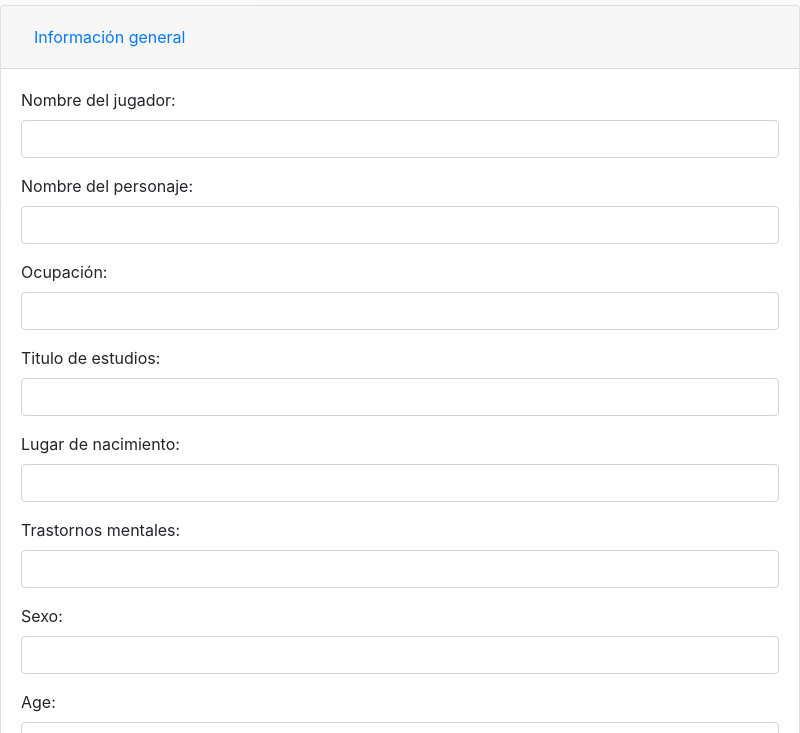
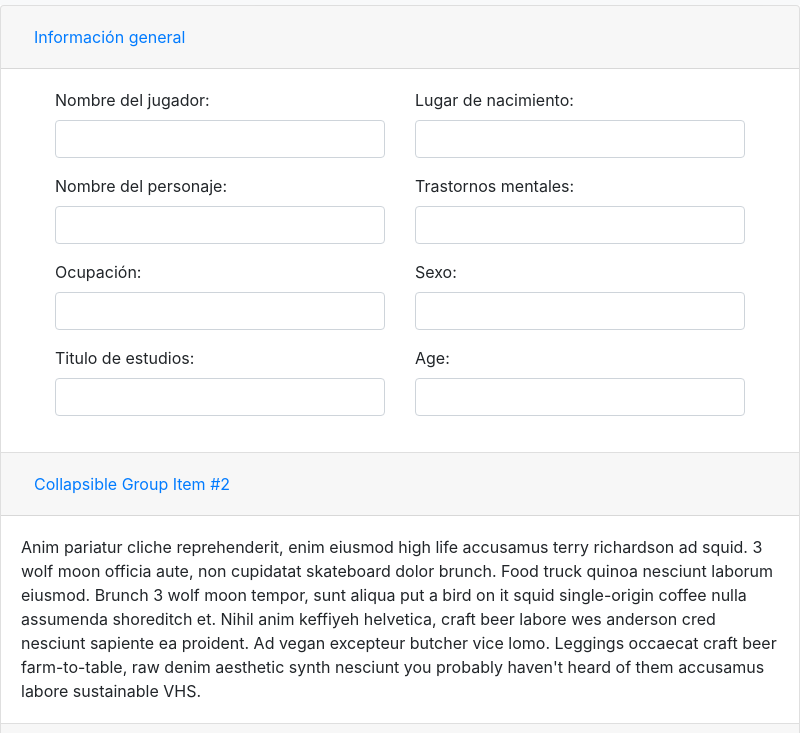
Before and after one commit to NinaRuiz/read-a-game, an Electron app: page pages/create-character/create-character.html in a window 800 px wide. Shown: the part 51-784 px from the top of the page. Drawn offline with nearby package versions, Linux system fonts and the light colour scheme.

Commit message:
Change create character grid.

```diff
--- a/pages/create-character/create-character.html
+++ b/pages/create-character/create-character.html
@@ -37,6 +37,9 @@
 
         <div id="collapseOne" class="show" aria-labelledby="headingOne" data-parent="#accordionExample">
             <div class="card-body">
+                <div class="container">
+                    <div class="row">
+                        <div class="col">
                             <div class="form-group">
                                 <label for="player_name">Nombre del jugador: </label>
                                 <input type="email" class="form-control" id="player_name">
@@ -53,6 +56,8 @@
                                 <label for="degrees">Titulo de estudios:</label>
                                 <input type="email" class="form-control" id="degrees">
                             </div>
+                        </div>
+                        <div class="col">
                             <div class="form-group">
                                 <label for="birth_place">Lugar de nacimiento:</label>
                                 <input type="email" class="form-control" id="birth_place">
@@ -68,6 +73,9 @@
                             <div class="form-group">
                                 <label for="age">Age:</label>
                                 <input type="email" class="form-control" id="age">
+                            </div>
+                        </div>
+                    </div>
                 </div>
             </div>
         </div>
--- a/services/characters-manager.js
+++ b/services/characters-manager.js
@@ -48,7 +48,7 @@ function createCharacterObject(
         },
         history: "null",
         savings_incomes: {
-            anual: 0,
+            yearly: 0,
             money: 0,
             savings: 0,
             properties: {},
```
Lines whose indentation alone changed are shown as unchanged.
